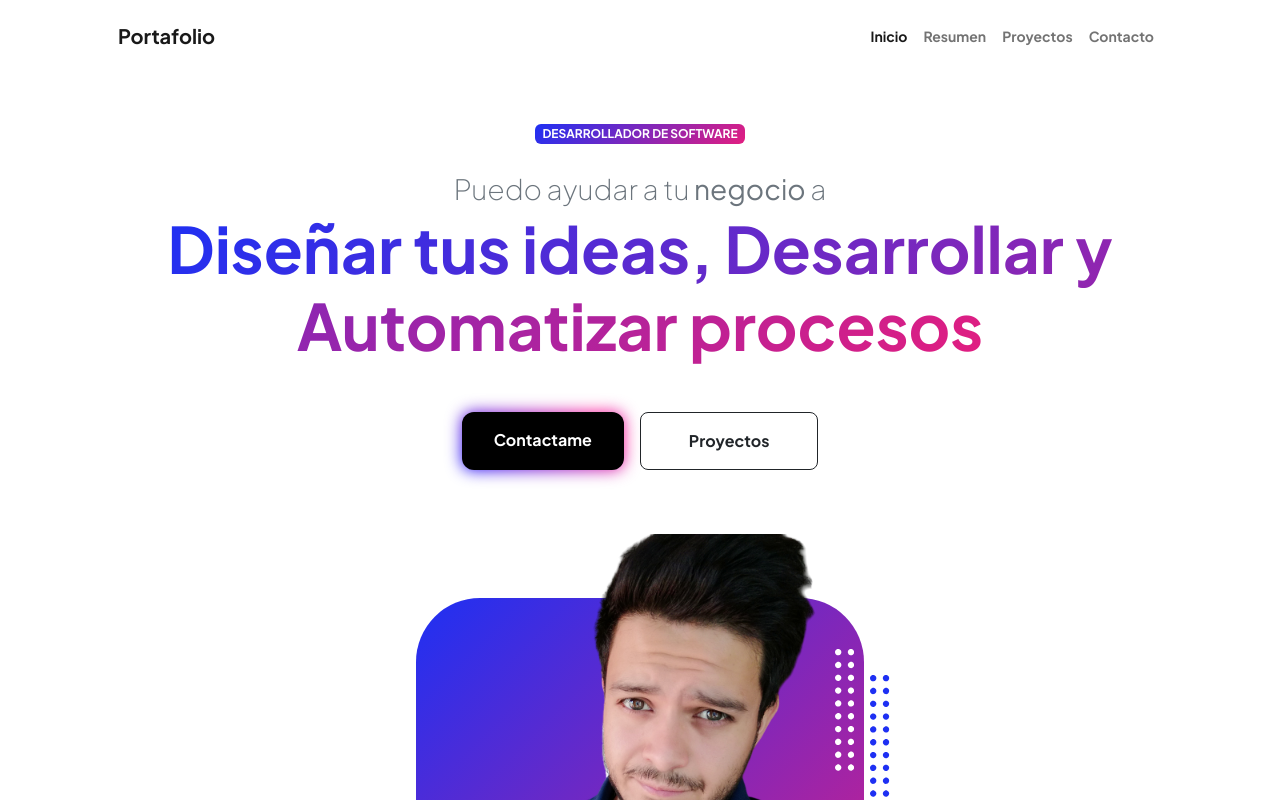
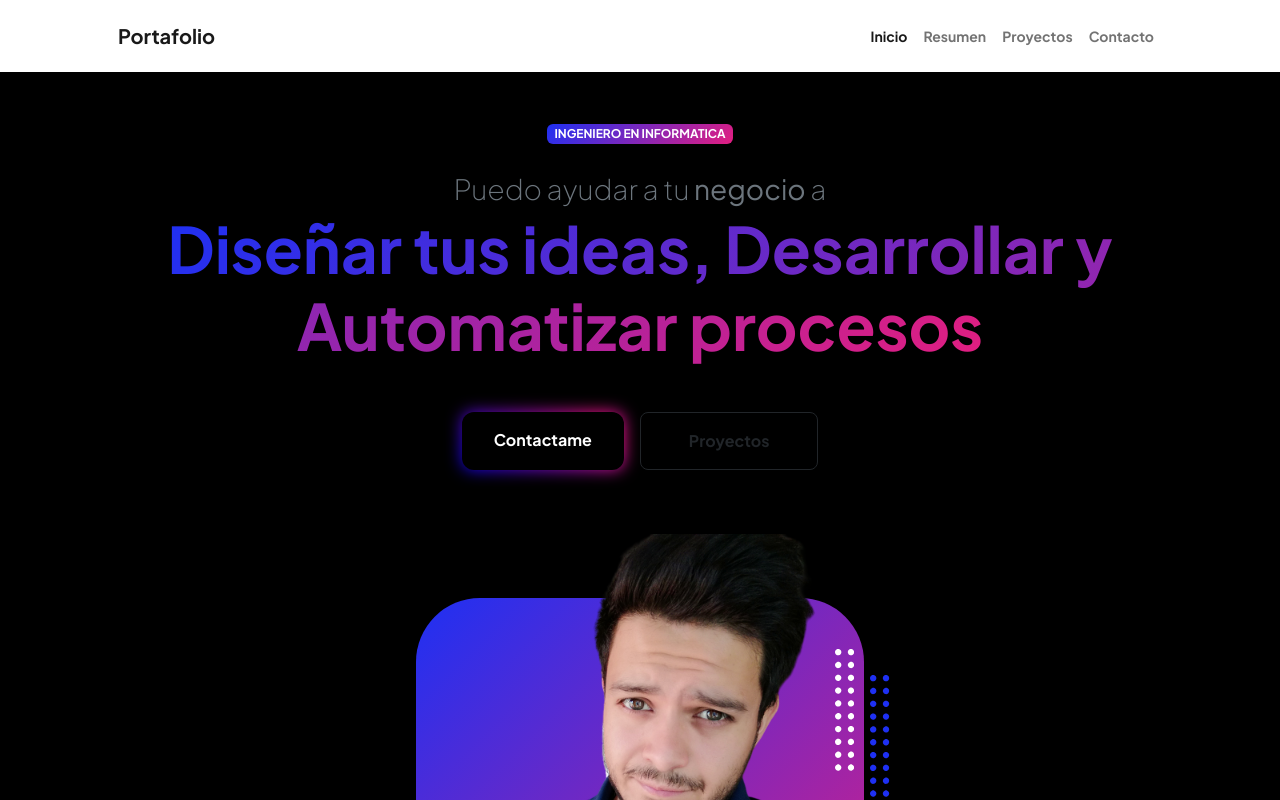
Before and after one commit to felipe-ortiz-developer/portafolio-app, an Angular app: page / in a window 1280 px wide. Shown: the top 800 px of the page. Built offline with nearby package versions, Linux system fonts and the light colour scheme.

Commit message:
cambios esteticos

```diff
--- a/src/app/home/home.component.html
+++ b/src/app/home/home.component.html
@@ -5,7 +5,7 @@
             <div class="col-xxl-5">
                 <!-- Header text content-->
                 <div class="text-center text-xxl-start">
-                    <div class="badge bg-gradient-primary-to-secondary text-white mb-4"><div class="text-uppercase">Desarrollador de software</div></div>
+                    <div class="badge bg-gradient-primary-to-secondary text-white mb-4"><div class="text-uppercase">Ingeniero en Informatica</div></div>
                     <div class="fs-3 fw-light text-muted">Puedo ayudar a tu <b>negocio</b> a</div>
                     <h1 class="display-3 fw-bolder mb-5"><span class="text-gradient d-inline">Diseñar tus ideas, Desarrollar y Automatizar procesos</span></h1>
                     <div class="d-grid gap-3 d-sm-flex justify-content-sm-center justify-content-xxl-start mb-3">
--- a/src/index.html
+++ b/src/index.html
@@ -16,6 +16,11 @@
 </head>
 <body class="d-flex flex-column h-100">
   <main class="flex-shrink-0">
+    <style>
+        body {
+            background-color: black;
+        }
+    </style>
 
   <app-root></app-root>
 
```
